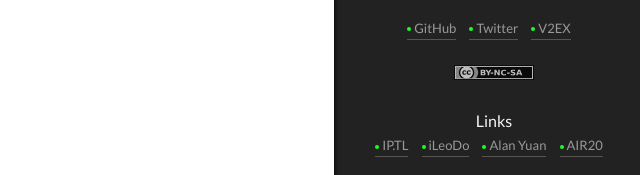
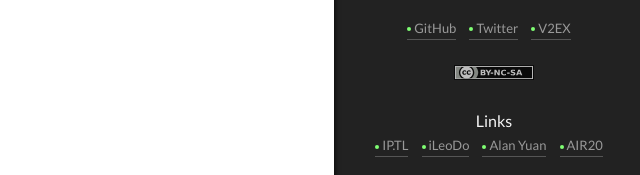
Before and after one commit to iYUYUE/iyuyue.github.io, a plain HTML site: page index.html in a window 1280 px wide. Both pictures are taken after a click on the element 1217 px from the left and 742 px from the top of the page. Shown: the part 208-383 px from the top of the page, 626-1266 px from the left. Drawn offline with nearby package versions, Linux system fonts and the light colour scheme; some packages are replaced by stand-ins of ours.

Commit message:
Site updated: 2015-08-05 14:44:14

```diff
--- a/css/main.css
+++ b/css/main.css
@@ -1055,7 +1055,7 @@ body {
   width: 4px;
   height: 4px;
   border-radius: 50%;
-  background: #1aff22;
+  background: #7fff73;
 }
 .sidebar-nav {
   margin: 0;
```
Also changed, not shown: favicon.ico (added).
